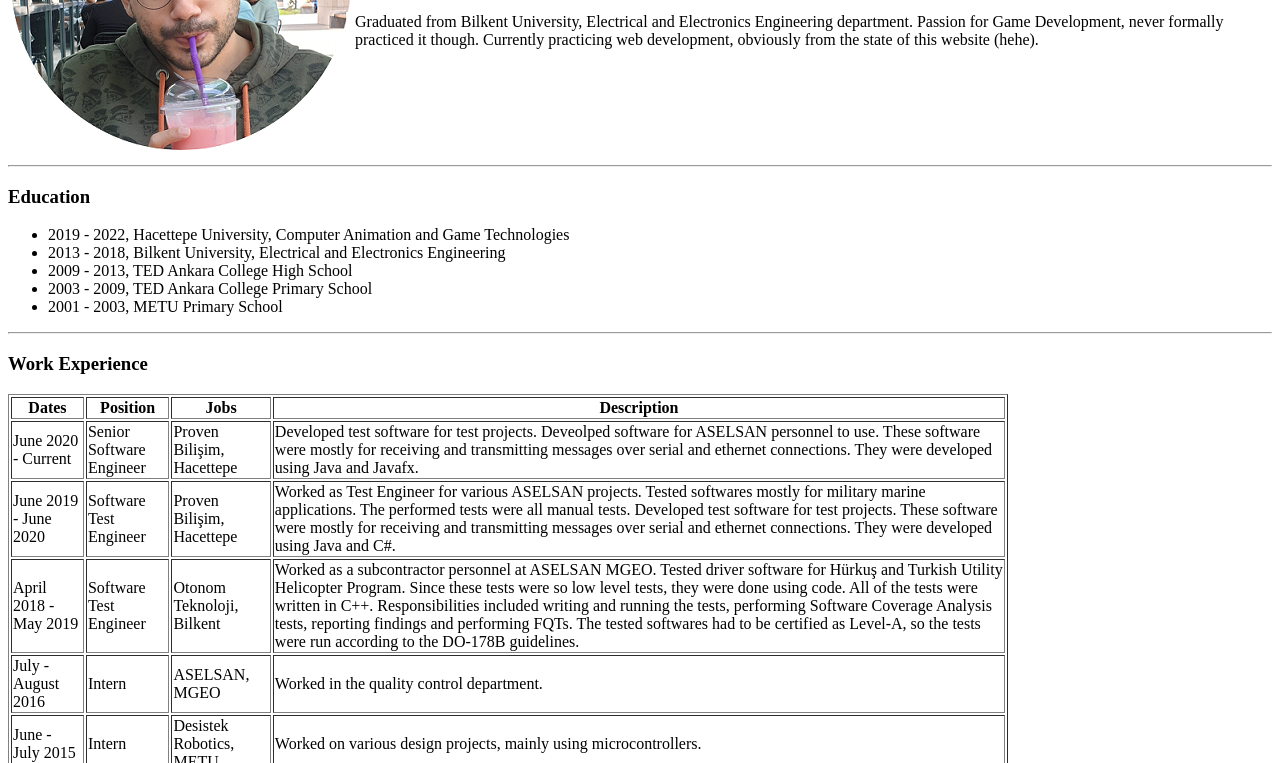
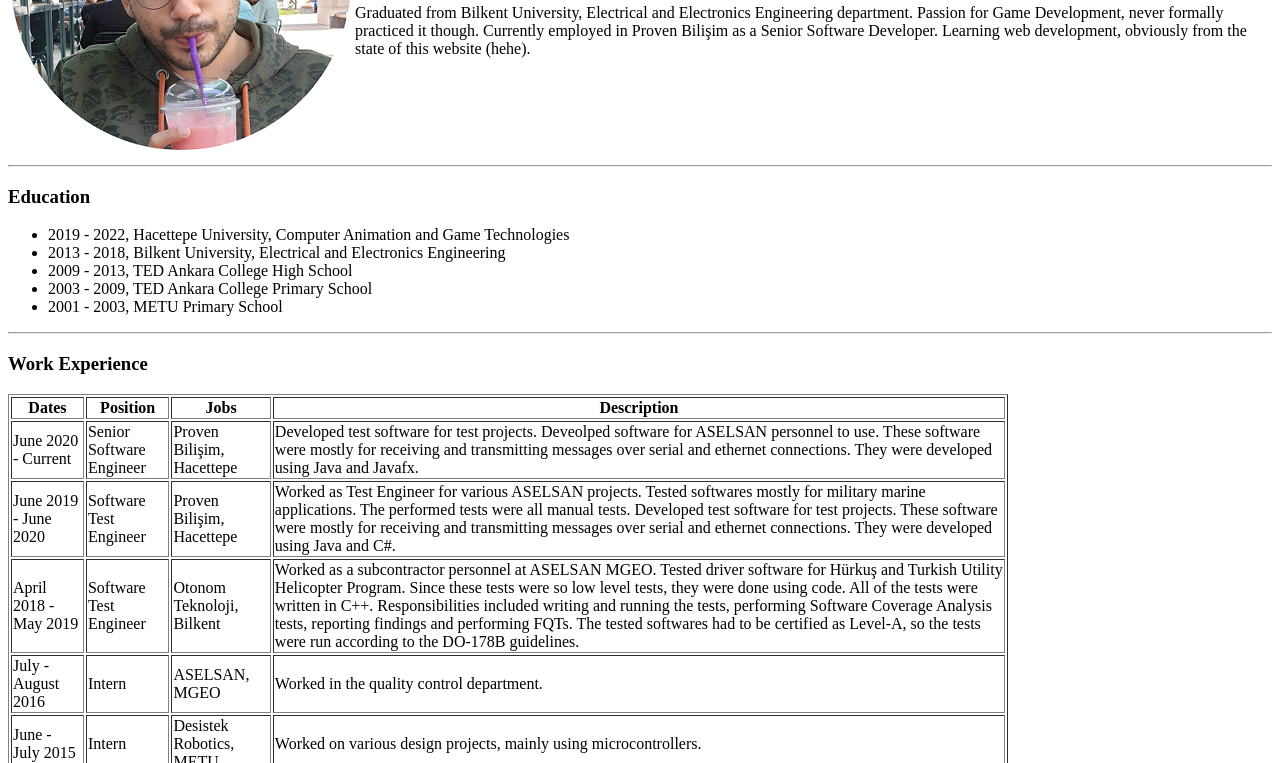
Before and after one commit to karabatut/cv, a plain HTML site: page index.html in a window 1280 px wide. Shown: the part 201-964 px from the top of the page. Drawn offline with Linux system fonts and the light colour scheme.

Commit message:
about section fixed

```diff
--- a/index.html
+++ b/index.html
@@ -12,8 +12,9 @@
             <td><img src="images/batu.png" alt="Ay yok muyum :("></td>
             <td><h1>Mehmet Batuhan Karaarslan</h1>
                 <p><em>Some engineer guy</em></p>
-                <p>Graduated from Bilkent University, Electrical and Electronics Engineering department. Passion for Game Development, never formally practiced it though.
-                    Currently practicing web development, obviously from the state of this website (hehe).
+                <p>Graduated from Bilkent University, Electrical and Electronics Engineering department. Passion for Game Development, never formally practiced it though. Currently
+                    employed in Proven Bilişim as a Senior Software Developer.
+                    Learning web development, obviously from the state of this website (hehe).
                 </p></td>
         </tr>
     </table>
```
